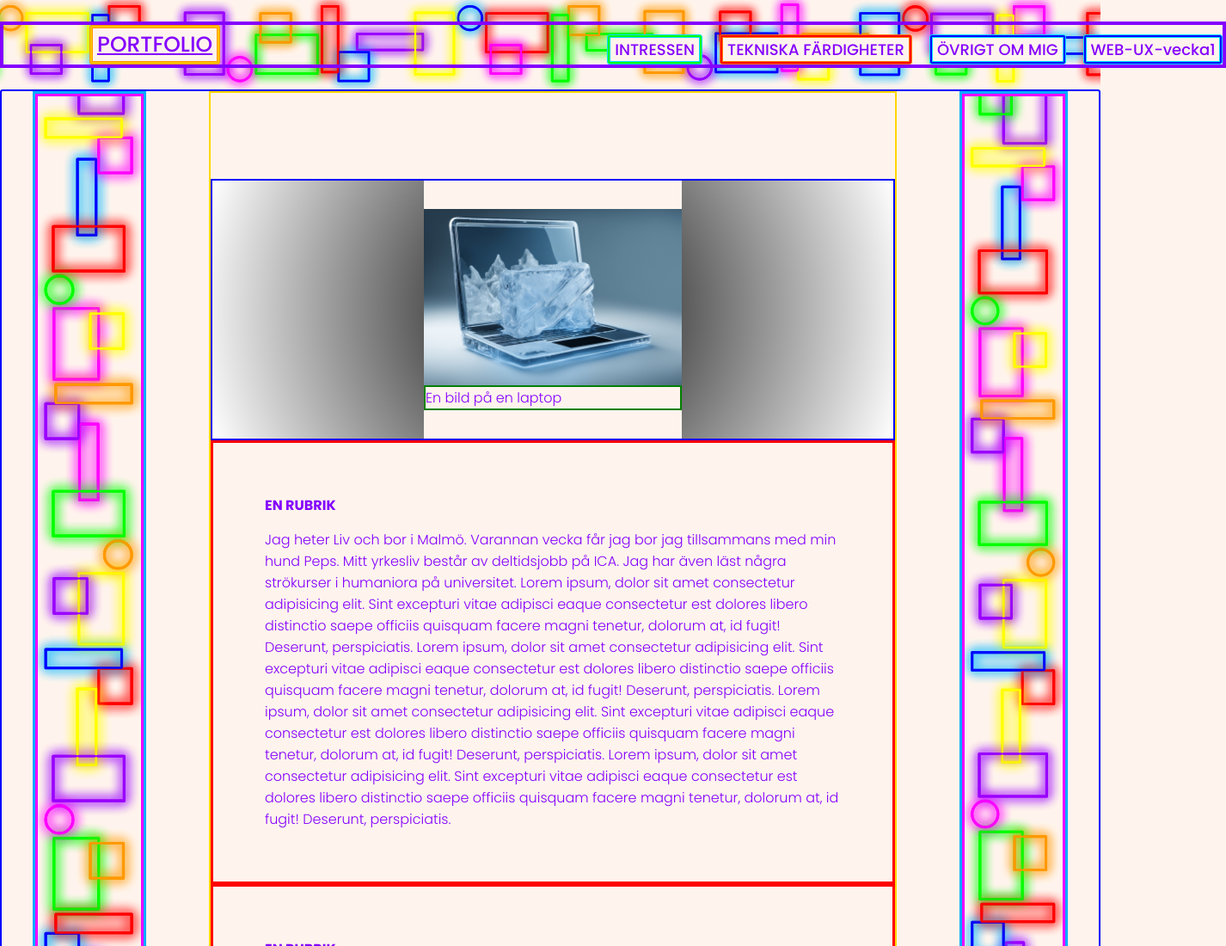
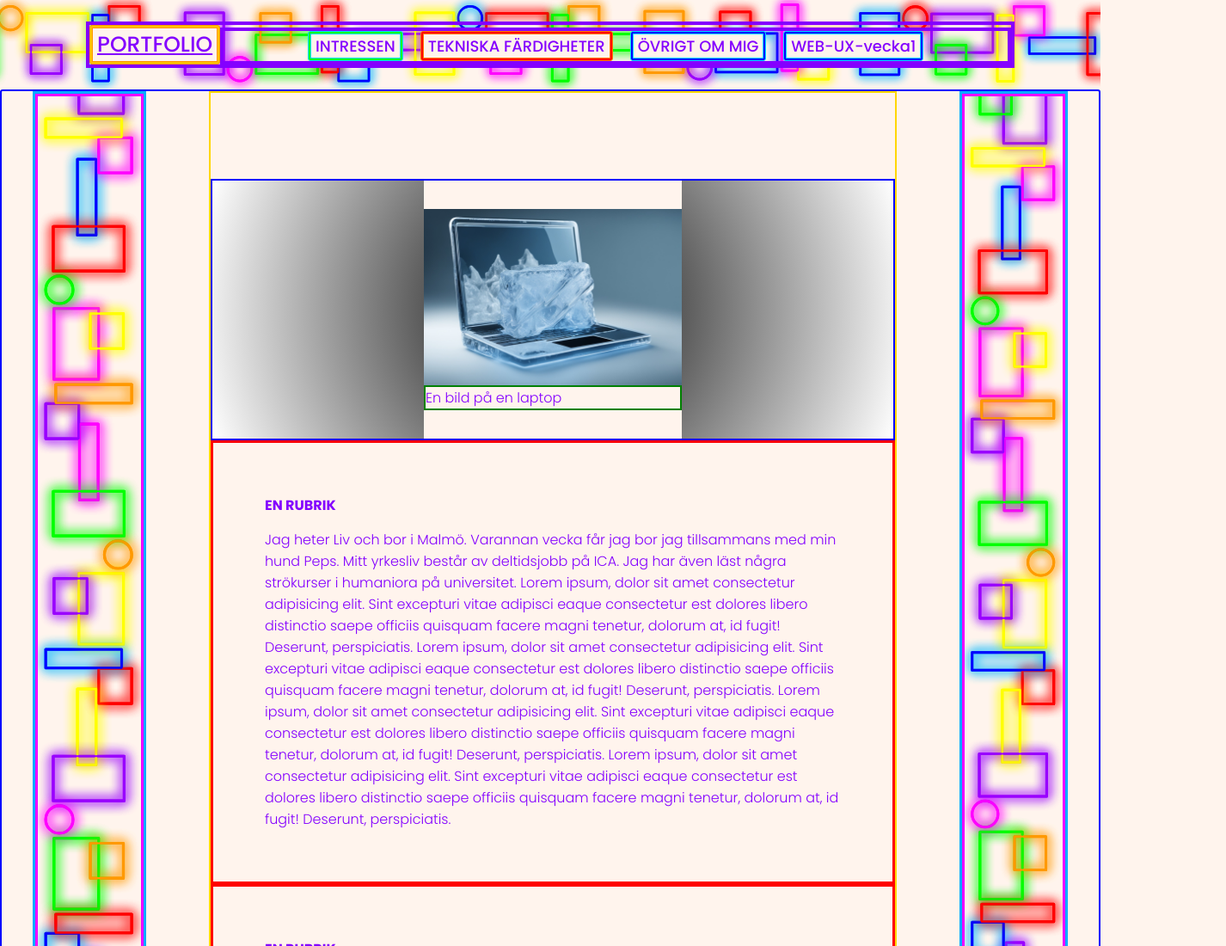
Before and after one commit to acchas/UI-UX, a plain HTML site: page index.html in a window 1280 px wide. Shown: the top 1100 px of the page at 86% size, 1426 px wide, since content can reach past the window. Drawn offline with Linux system fonts and the light colour scheme.

Commit message:
trodde jag hade ändrat

```diff
--- a/styles.css
+++ b/styles.css
@@ -27,9 +27,15 @@
   flex-direction: row;
   flex: auto;
   background-color: transparent;
+  margin-left: 100px;
+  margin-right: 100px;
+
 
 }
-
+.menu >.links{
+  border: 4px solid rgb(132, 0, 255);
+  justify-content: center;
+}
 
 .links{
   display: flex;
@@ -59,7 +65,7 @@
   border-style: double;
   border-radius: 3px;
   display: flex;
-  margin-left: 100px;
+/*  margin-left: 100px;*/
 
   align-items: flex-end;
 
@@ -76,7 +82,7 @@
   background-color: rgb(9, 255, 0);
   border-radius: 3px;
   align-items: flex-end;
-  margin-left: 450px;
+
 
 }
 .link2{
```
